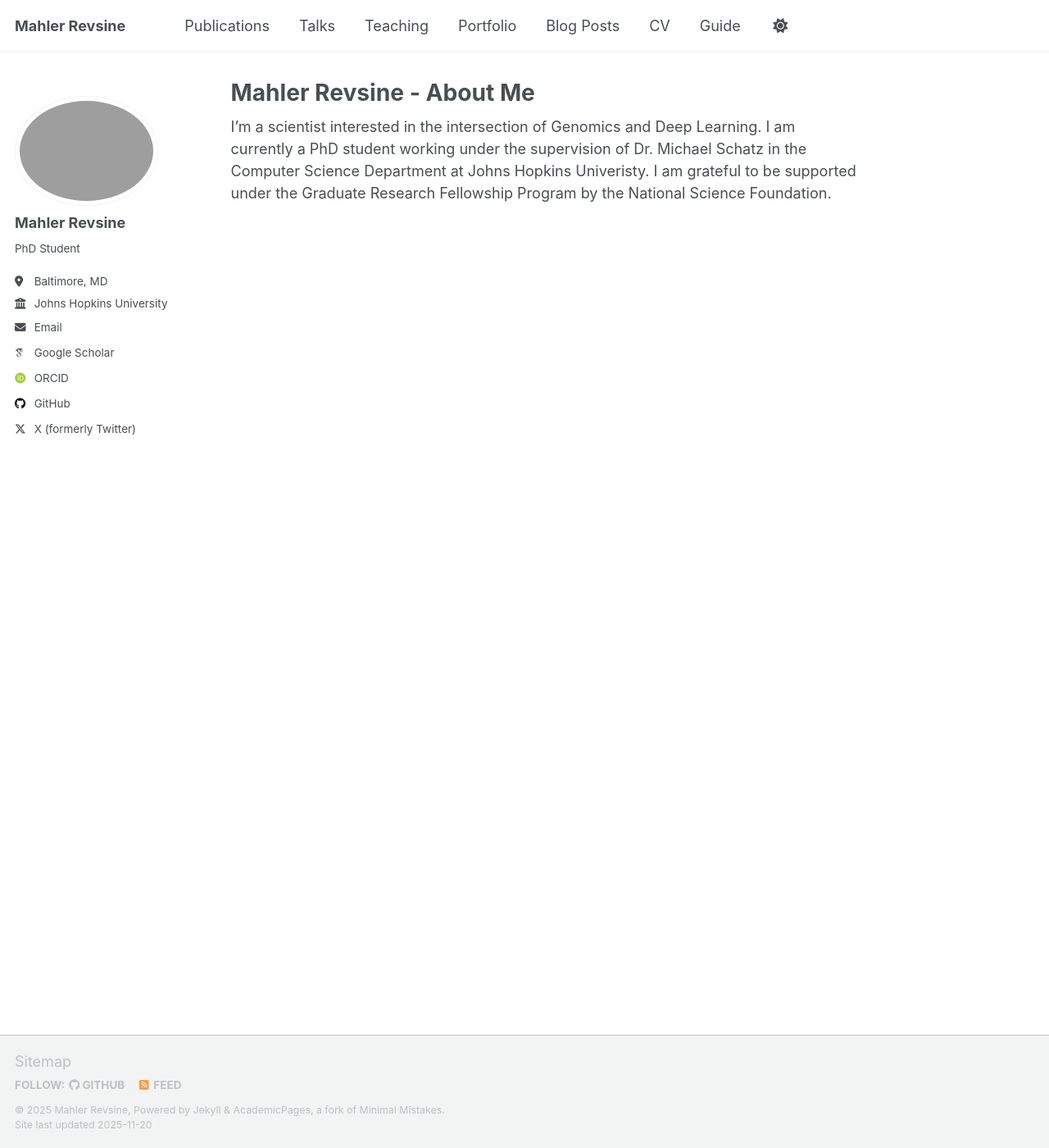
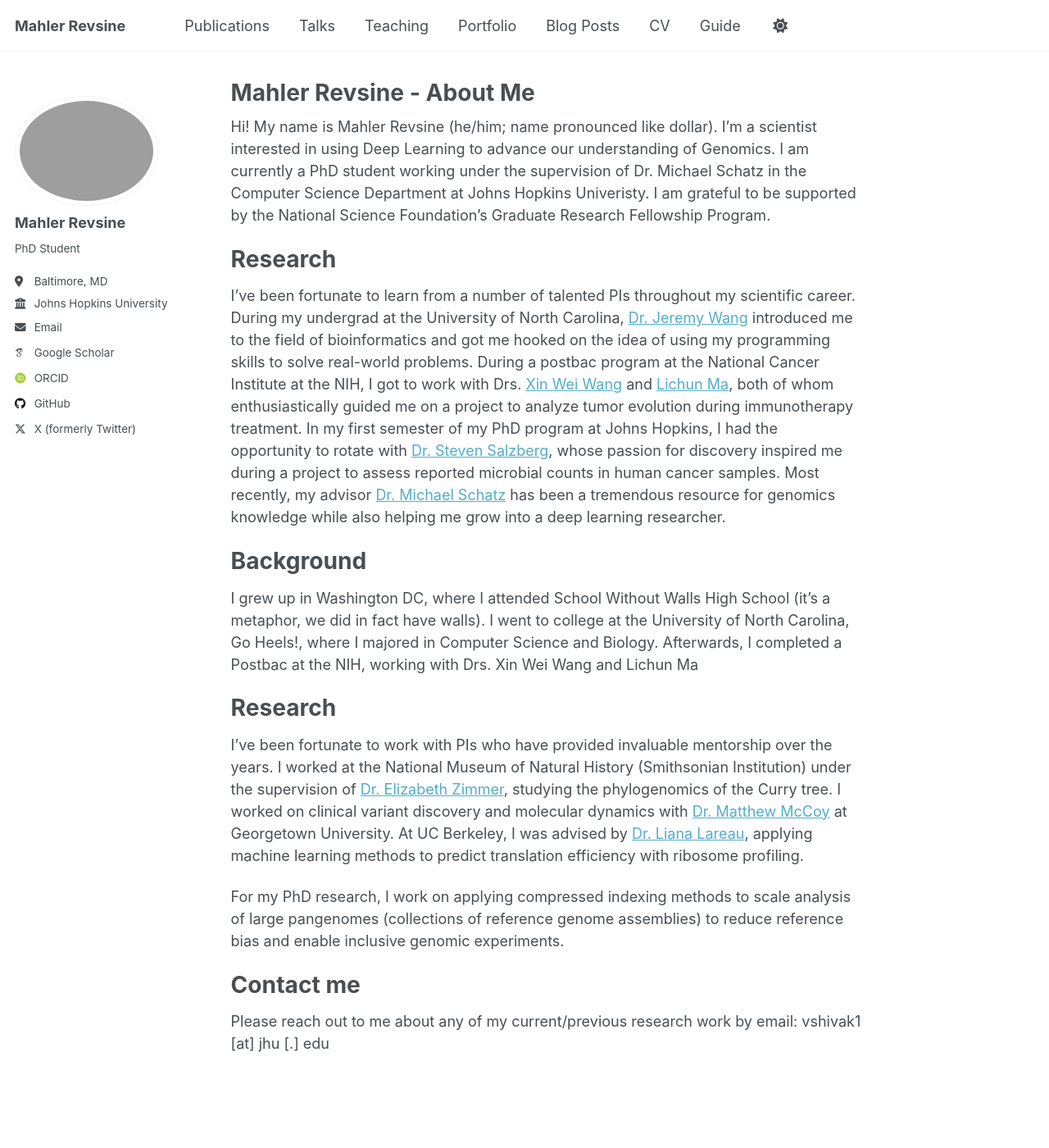
Before and after one commit to mrevsine/mrevsine.github.io, a Jekyll site: the page built from _pages/about.md, in a window 1280 px wide and 1400 px high. Shown: the whole window at 82% size. Built offline with Jekyll 4.4.1, drawn with Linux system fonts in a browser that asks for light colours; some web fonts are replaced; a script that is not in the unit is left out.

Commit message:
Revise about page with personal and research details
Updated personal introduction and added detailed research background, including past mentors and current PhD research focus.

```diff
--- a/_pages/about.md
+++ b/_pages/about.md
@@ -7,7 +7,25 @@ redirect_from:
   - /about.html
 ---
 
-I'm a scientist interested in the intersection of Genomics and Deep Learning. I am currently a PhD student working under the supervision of Dr. Michael Schatz in the Computer Science Department at Johns Hopkins Univeristy. I am grateful to be supported under the Graduate Research Fellowship Program by the National Science Foundation.
+Hi! My name is Mahler Revsine (he/him; name pronounced like dollar). I'm a scientist interested in using Deep Learning to advance our understanding of Genomics. I am currently a PhD student working under the supervision of Dr. Michael Schatz in the Computer Science Department at Johns Hopkins Univeristy. I am grateful to be supported by the National Science Foundation's Graduate Research Fellowship Program.
+
+Research
+======
+I've been fortunate to learn from a number of talented PIs throughout my scientific career. During my undergrad at the University of North Carolina, [Dr. Jeremy Wang](https://jwanglab.org/) introduced me to the field of bioinformatics and got me hooked on the idea of using my programming skills to solve real-world problems. During a postbac program at the National Cancer Institute at the NIH, I got to work with Drs. [Xin Wei Wang](https://ccr.cancer.gov/staff-directory/xin-wei-wang) and [Lichun Ma](https://ccr.cancer.gov/staff-directory/lichun-ma), both of whom enthusiastically guided me on a project to analyze tumor evolution during immunotherapy treatment. In my first semester of my PhD program at Johns Hopkins, I had the opportunity to rotate with [Dr. Steven Salzberg](https://salzberg-lab.org/), whose passion for discovery inspired me during a project to assess reported microbial counts in human cancer samples. Most recently, my advisor [Dr. Michael Schatz](https://schatz-lab.org/) has been a tremendous resource for genomics knowledge while also helping me grow into a deep learning researcher.
+
+Background
+======
+I grew up in Washington DC, where I attended School Without Walls High School (it's a metaphor, we did in fact have walls). I went to college at the University of North Carolina, Go Heels!, where I majored in Computer Science and Biology. Afterwards, I completed a Postbac at the NIH, working with Drs. Xin Wei Wang and Lichun Ma
+
+Research
+======
+I've been fortunate to work with PIs who have provided invaluable mentorship over the years. I worked at the National Museum of Natural History (Smithsonian Institution) under the supervision of [Dr. Elizabeth Zimmer](https://naturalhistory.si.edu/staff/elizabeth-liz-zimmer), studying the phylogenomics of the Curry tree. I worked on clinical variant discovery and molecular dynamics with [Dr. Matthew McCoy](https://icbi.georgetown.edu/mattmccoy/p) at Georgetown University. At UC Berkeley, I was advised by [Dr. Liana Lareau](http://www.lareaulab.org), applying machine learning methods to predict translation efficiency with ribosome profiling.
+
+For my PhD research, I work on applying compressed indexing methods to scale analysis of large pangenomes (collections of reference genome assemblies) to reduce reference bias and enable inclusive genomic experiments.
+
+Contact me
+======
+Please reach out to me about any of my current/previous research work by email: vshivak1 [at] jhu [.] edu
 
 <!-- A data-driven personal website
 ======
```
